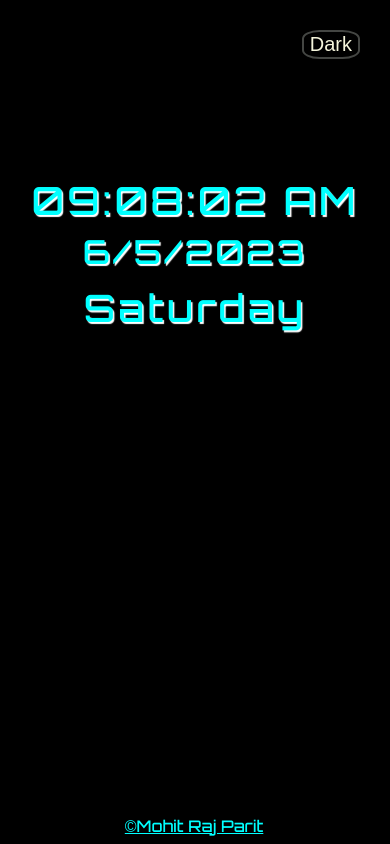
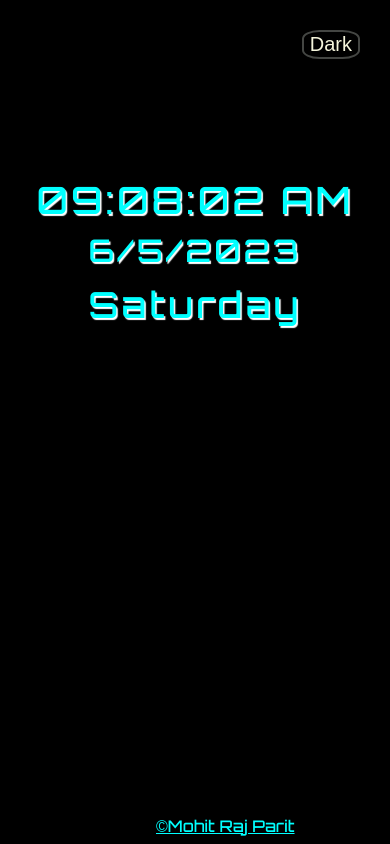
Before and after one commit to mohitrajparit/Digittal-Clock, a plain HTML site: page index.html in a window 390 px wide. Drawn offline with Linux system fonts and the light colour scheme.

Commit message:
Update style.css

```diff
--- a/style.css
+++ b/style.css
@@ -58,7 +58,7 @@ button{
     background-color: black;
     color: beige;
     border-radius: 30%;
-    font-size: medium;
+    font-size: large;
 }
 .theme button :hover{
     cursor: pointer;
@@ -87,23 +87,23 @@ button{
         margin-right: 0;
     }
     .date{
-        font-size: 207%;
+        font-size: 195%;
         margin: -1%;
         top: 40%;
         letter-spacing: 0.2rem;
     }
     .time{
-        font-size: 243%;
+        font-size: 235%;
         letter-spacing: 0.2rem;
     }
     .day{
-        font-size: 236%;
+        font-size: 225%;
         letter-spacing: 0.2rem;
     }
     button{
         font-size: 20px;
     }
     .foot{
-        left: 32%;
+        left: 32%%;
     }
 }
```
